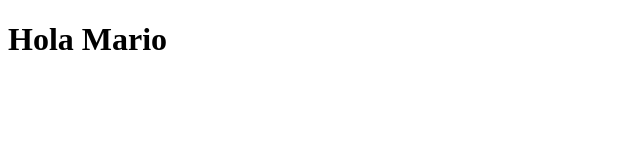
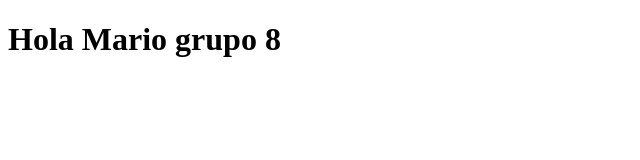
Before and after one commit to mariolopezcotrina/grupo8, a plain HTML site: page index.html in a window 1280 px wide. Shown: the whole page, without its empty margins (0-640 px from the left). Drawn offline with Linux system fonts and the light colour scheme.

Commit message:
se realizo cmabio en body index

```diff
--- a/index.html
+++ b/index.html
@@ -7,6 +7,6 @@
     <title>Document</title>
 </head>
 <body>
-    <h1>Hola Mario</h1>
+    <h1>Hola Mario grupo 8</h1>
 </body>
 </html>
```
